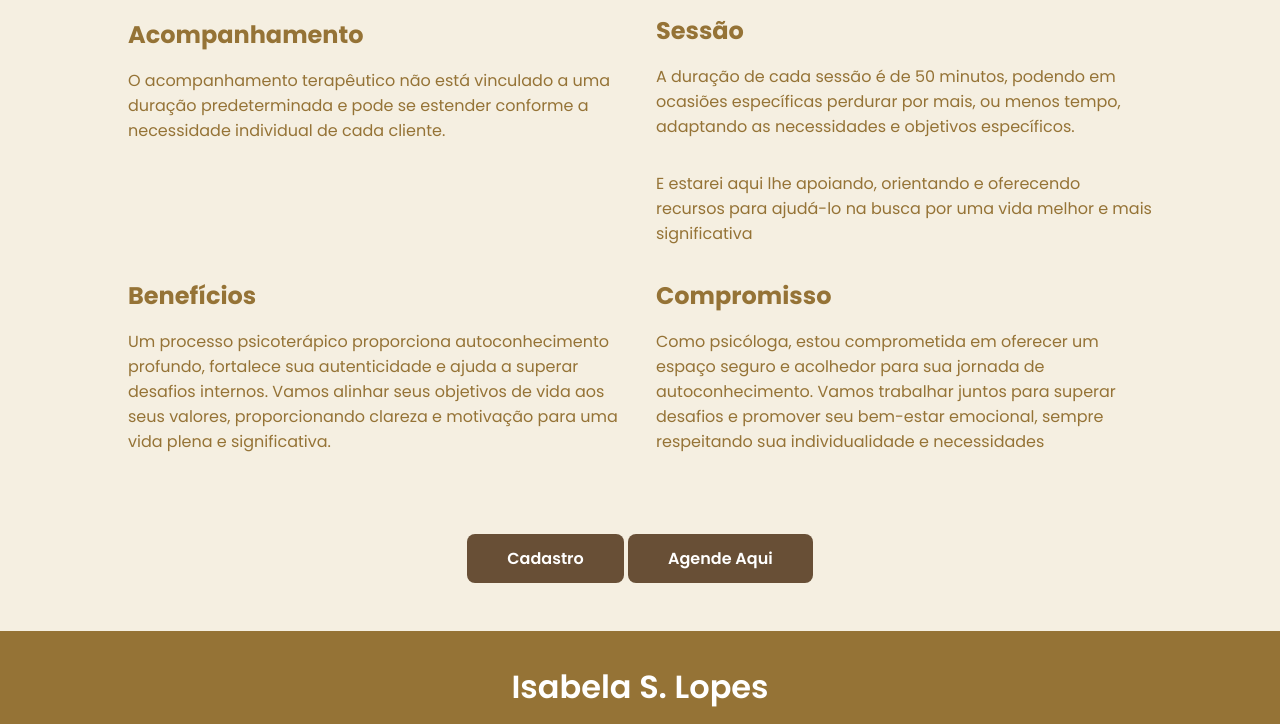
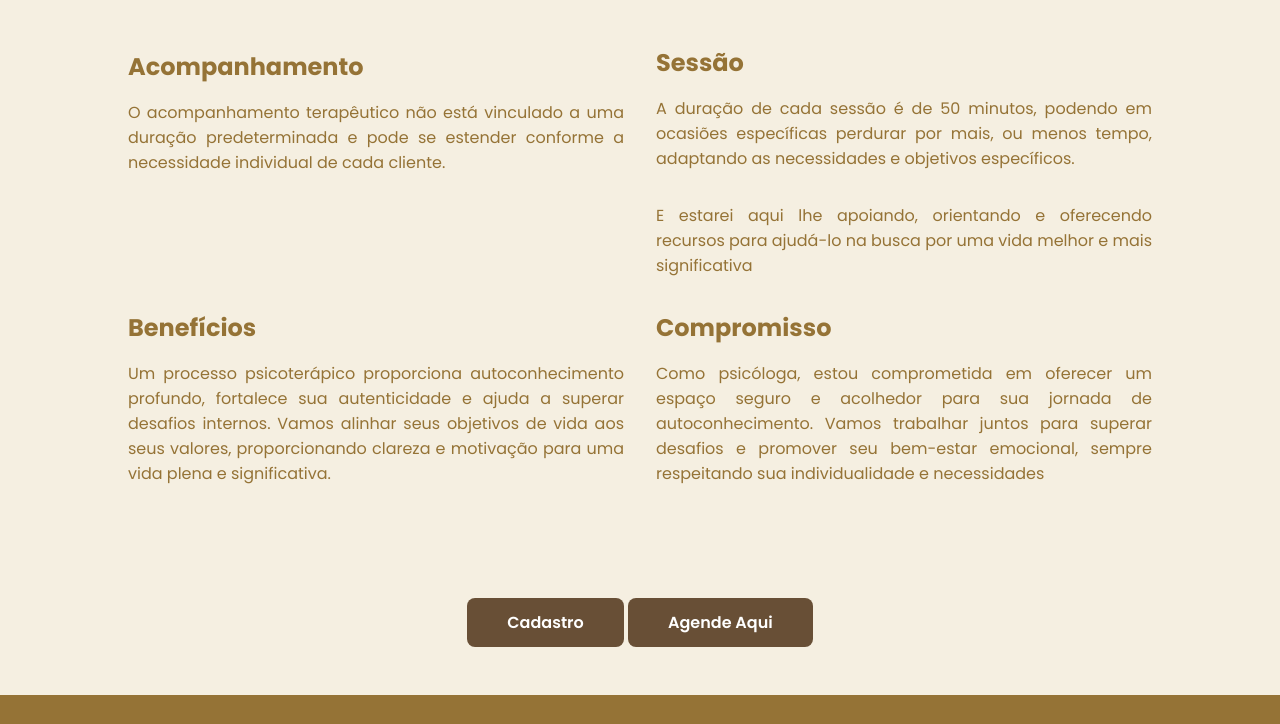
Before and after one commit to PsiIsabelaLopes/Psi.IsabelaLopes, a plain HTML site: page index.html in a window 1280 px wide. Shown: the part 1588-2312 px from the top of the page. Drawn offline with nearby package versions, Linux system fonts and the light colour scheme.

Commit message:
Add files via upload

```diff
--- a/index.html
+++ b/index.html
@@ -71,7 +71,7 @@
 
                 <div>
                     <h2 class="about__subtitle">Isabela S. Lopes</h2>
-                    <p class="about__text">CRP  09/<br><br>Da capital goiana, apaixonada pela vida e pelo movimento, eterna aprendiz e viajante.<br>
+                    <p class="skills__text">CRP  09/<br><br>Da capital goiana, apaixonada pela vida e pelo movimento, eterna aprendiz e viajante.<br>
                                             <br>Formada em Psicologia pela Faculdade Unida de Campinas, FacUnicamps, Goiânia - Goiás.
                                             <br>Pós graduanda em Psicologia clínica: humanista, fenomenológica e existencial pelo Instituto Suassuna.
                                             <br><br>Atendimento online e presencial de jovens e adultos guiado pela abordagem da Gestalt terapia, com foco em teorias fenomenológicas e existenciais.
@@ -103,16 +103,16 @@
             <div class="skills__container bd-grid">
                 <div>
                     <h2 class="about__subtitle">Benefícios</h2>
-                    Um processo psicoterápico proporciona autoconhecimento profundo, fortalece sua autenticidade e ajuda a superar desafios internos.
-                    Vamos alinhar seus objetivos de vida aos seus valores, proporcionando clareza e motivação para uma vida plena e significativa.</div>
+                    <p class="skills__text">Um processo psicoterápico proporciona autoconhecimento profundo, fortalece sua autenticidade e ajuda a superar desafios internos.
+                    Vamos alinhar seus objetivos de vida aos seus valores, proporcionando clareza e motivação para uma vida plena e significativa.</p></div>
 
                 <div>
                     <h2 class="about__subtitle">Compromisso</h2>
-                    Como psicóloga, estou comprometida em oferecer um espaço seguro e acolhedor para sua jornada de autoconhecimento.
-                     Vamos trabalhar juntos para superar desafios e promover seu bem-estar emocional, sempre respeitando sua individualidade e necessidades
+                    <p class="skills__text">Como psicóloga, estou comprometida em oferecer um espaço seguro e acolhedor para sua jornada de autoconhecimento.
+                     Vamos trabalhar juntos para superar desafios e promover seu bem-estar emocional, sempre respeitando sua individualidade e necessidades</p>
                 </div>
             </div>
-            <div class="button_container"><a href="https://docs.google.com/forms/u/1/d/1aY_OthJ1BZDXkkU6tSWkT4wEbAbwGq4EWspycd3m_u4/edit?usp=drivesdk&chromeless=1" class="button">Cadastro</a>
+            <div class="skills__container bd-button button-fds"><a href="https://docs.google.com/forms/u/1/d/1aY_OthJ1BZDXkkU6tSWkT4wEbAbwGq4EWspycd3m_u4/edit?usp=drivesdk&chromeless=1" class="button">Cadastro</a>
                 <a href="https://wa.me/556298325027" class="button">Agende Aqui</a></div>
         </section>
 
--- a/style.css
+++ b/style.css
@@ -129,6 +129,9 @@ img {
 }
 
 @media screen and (max-width: 767px) {
+    .button-fds{
+        margin-top: 40px
+    }
     .nav__menu {
         position: fixed;
         top: var(--header-height);
@@ -265,6 +268,7 @@ img {
 
 .about__subtitle {
     margin-bottom: var(--mb-2);
+
 }
 
 .about__img {
@@ -288,6 +292,7 @@ img {
 }
 
 .skills__text {
+    text-align: justify;
     margin-bottom: var(--mb-4);
 }
 
@@ -543,6 +548,12 @@ img {
 }
 
 @media screen and (min-width: 992px) {
+    .bd-button{
+        margin-top: 80px;
+        column-gap: 2rem;
+        align-items: center;
+        text-align: center;
+    }
     .bd-grid {
         margin-left: auto;
         margin-right: auto;
```
